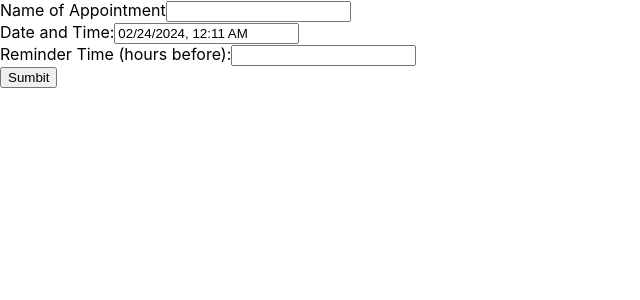
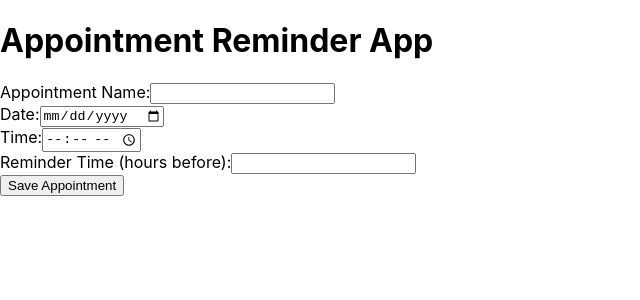
Before and after one commit to enRamirez/apptReminderApp, a React (Create React App) app: page / in a window 1280 px wide. Shown: the top 300 px of the page, without its empty margins (0-640 px from the left). Built offline with nearby package versions, Linux system fonts and the light colour scheme.

Commit message:
updating forms

```diff
--- a/src/App.js
+++ b/src/App.js
@@ -10,62 +10,80 @@ import axios from 'axios';
 function AppointmentForm() {
   const [appointment, setAppointment] = useState({
     name: '',
-    describtion: '',
-    date: new Date(),
+    description: '',
+    date: '',
     reminderTime: ''
   });
 
-  const handleInputChange = (event) => {
-    const { name, value } = event.target;
-    setAppointment({ ...appointment, [name]: date });
+  const handleChange = (e) => {
+    const { name, value } = e.target;
+    setAppointment(prevState => ({ ...prevState, [name]: value }));
   };
 
-  const handleDateChange = (date) => {
-    setAppointment({ ...appointment, date: date });
-  };
-
-  const handleSubmit = async (event) => {
-    event.preventDefault();
+  const handleSubmit = async (e) => {
+    e.preventDefault();
     // this is where the data is sent to the backend to process the reminder
     console.log(appointment);
     // Example POST request (adjust URL and data structure as needed)
     // axios.post('YOUR_BACKEND_ENDPOINT', appointment)
     //      .then(response => console.log(response.data))
     //      .catch(error => console.error('There was an error!', error));
+    alert('Appointment saved!');
   }
 
   return (
+    <div className="App">
+      <h1>Appointment Reminder App</h1>
       <form onSubmit={handleSubmit}>
         <div>
-        <label>Name of Appointment</label>
+          <label>
+            Appointment Name:
             <input
-          type='text'
-          name='name'
+              type="text"
+              name="name"
               value={appointment.name}
-          onChange={handleInputChange}
+              onChange={handleChange}
             />
+          </label>
         </div>
         <div>
-        <label>Date and Time:</label>
-        <DatePicker
-          selected={appointment.date}
-          onChange={handleDateChange}
-          showTimeSelect
-          dateFormat='Pp'
+          <label>
+            Date:
+            <input
+              type="date"
+              name="date"
+              value={appointment.date}
+              onChange={handleChange}
             />
+          </label>
         </div>
         <div>
-        <label>Reminder Time (hours before):</label>
+          <label>
+            Time:
             <input
-          type='number'
-          name='reminderTime'
+              type="time"
+              name="time"
+              value={appointment.time}
+              onChange={handleChange}
+            />
+          </label>
+        </div>
+        <div>
+          <label>
+            Reminder Time (hours before):
+            <input
+              type="number"
+              name="reminderTime"
               value={appointment.reminderTime}
-          onChange={handleInputChange}
+              onChange={handleChange}
+              min="1"
             />
+          </label>
         </div>
-      <button type='sumbit'>Sumbit</button>
+        <button type="submit">Save Appointment</button>
       </form>
-  )
+    </div>
+  );
 }
 
 export default AppointmentForm;
```
Lines whose indentation alone changed are shown as unchanged.
